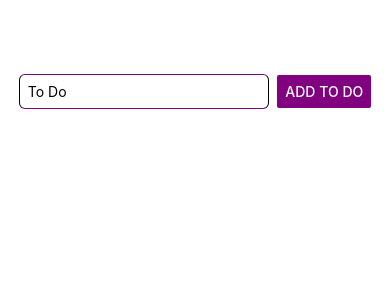
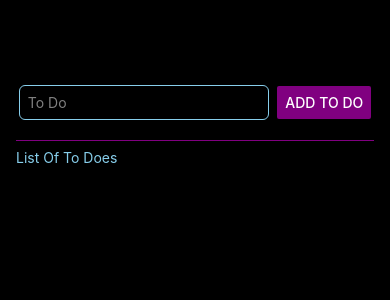
Before and after one commit to tarielTitirashvili/react_native_app, a React Native app: screen / in a window 390 px wide. Shown: the top 300 px of the page. Built offline with nearby package versions, Linux system fonts and the light colour scheme.

Commit message:
first good looking layout

```diff
--- a/App.js
+++ b/App.js
@@ -7,32 +7,50 @@
   return (
     <View style={styles.appContainer} >
       <View style={styles.inputContainer}>
-        <TextInput style={styles.inputStyles} placeholder='To Do' onChangeText={handleChangeText} value={value} />
+        <TextInput placeholderTextColor='gray' style={styles.inputStyles} placeholder='To Do' onChangeText={handleChangeText} value={value} />
         <Button color="purple" title='Add To Do' />
       </View>
-      <View></View>
+      <View style={styles.goalsContainer}>
+        <Text style={styles.listsTitleContainer}>
+          List Of To Does
+        </Text>
+      </View>
     </View>
   )
 }
 
 const styles = StyleSheet.create({
   appContainer: {
-    backgroundColor: '#fff',
+    flex: 1,
+    backgroundColor: 'black',
     padding: 50,
-    paddingHorizontal: 16
+    paddingHorizontal: 16,
   },
   inputContainer:{
+    flex: 1,
     paddingTop: 24,
     flexDirection: 'row',
     justifyContent: 'center',
     alignItems: 'center',
-    gap: 8
+    gap: 8,
+    paddingBottom: 8,
+    borderBottomWidth: 1,
+    borderBottomColor: 'purple'
   },
   inputStyles:{
+    color: 'skyblue',
     padding: 8,
     borderWidth: 1,
-    borderBlockColor: 'purple',
+    borderColor: 'skyblue',
     width: '70%',
-    borderRadius: 6
+    borderRadius: 6,
+  },
+  goalsContainer:{
+    padding: 8,
+    paddingHorizontal: 0,
+    flex: 11
+  },
+  listsTitleContainer:{
+    color: 'skyblue'
   }
 })
```
